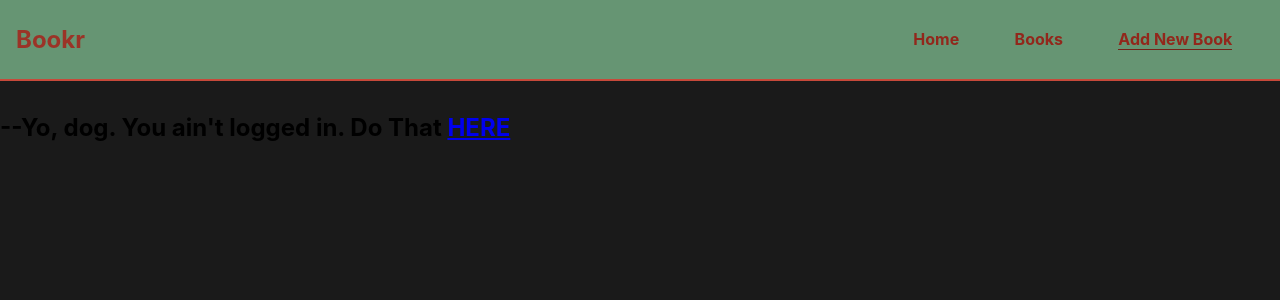
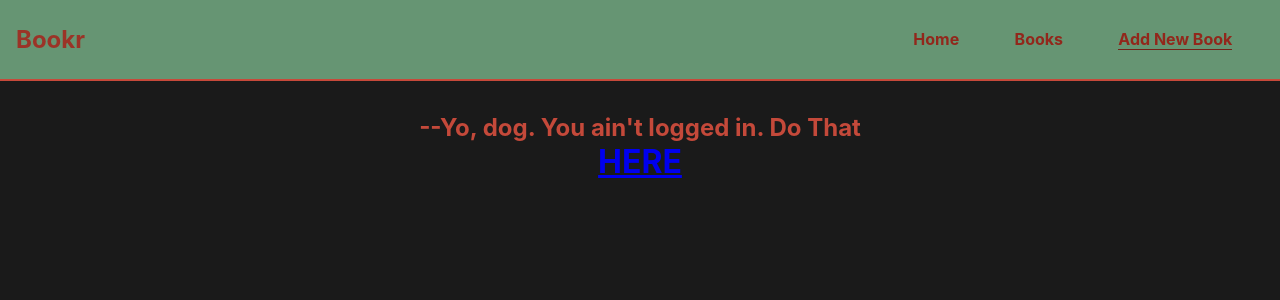
Before and after one commit to bookr-phil/frontendAmberM, a React (Create React App) app in the folder bookr/: page /newbook in a window 1280 px wide. Shown: the top 300 px of the page. Built offline with nearby package versions, Linux system fonts and the light colour scheme.

Commit message:
added some styling

```diff
--- a/bookr/src/components/AddBook.js
+++ b/bookr/src/components/AddBook.js
@@ -61,7 +61,12 @@ class Item extends React.Component {
 
     render(){
 
-      if (!this.props.isLoggedIn) return <h2>--Yo, dog.  You ain't logged in.  Do That <Link to="/">HERE</Link> </h2>;
+      if (!this.props.isLoggedIn) return (
+        <div>
+        <h2 className="itemDisplay">--Yo, dog.  You ain't logged in.  Do That</h2>
+        <h1 className="itemDisplay"><Link to="/">HERE</Link></h1>
+        </div>
+      )
 
         return(
             <div className ='itemDisplay3'>
```
